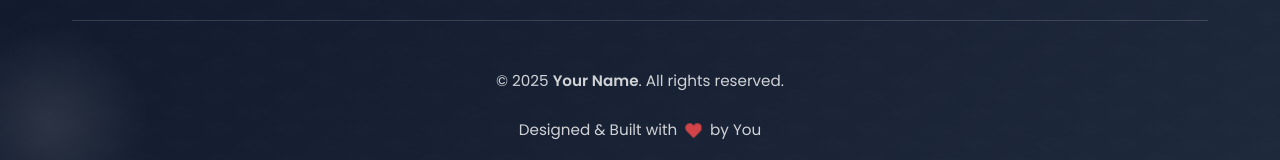
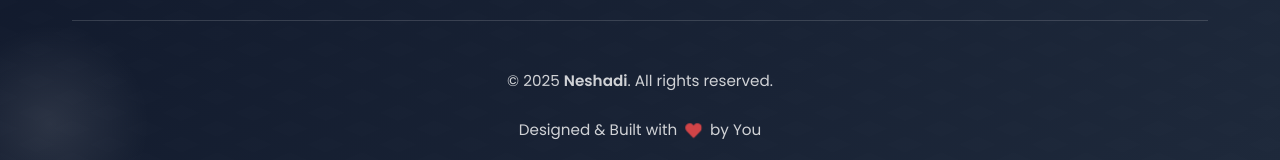
Before and after one commit to Neshadi/Portfolio, a React (Vite) app: page / in a window 1280 px wide. Shown: the part 6049-6209 px from the top of the page. Built offline with nearby package versions, Linux system fonts and the light colour scheme.

Commit message:
Update Footer.jsx

```diff
--- a/src/components/Footer/Footer.jsx
+++ b/src/components/Footer/Footer.jsx
@@ -166,7 +166,7 @@ export const Footer = () => {
           variants={itemVariants}
         >
           <div className="copyright">
-            &copy; {currentYear} <span>Your Name</span>. All rights reserved.
+            &copy; {currentYear} <span>Neshadi</span>. All rights reserved.
           </div>
           <motion.div
             className="footer-credits"
```
